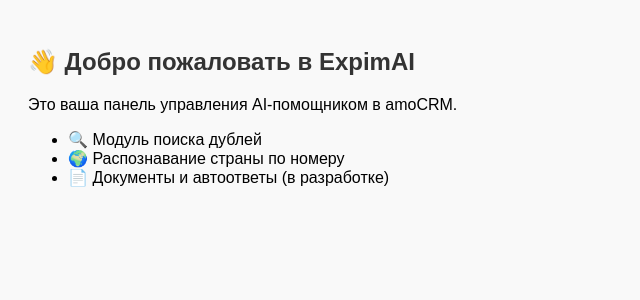
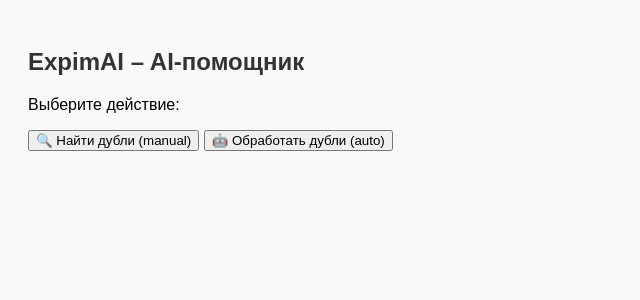
Before and after one commit to danilcheranev/expimai-amo, a FastAPI app: page /amo-panel in a window 1280 px wide. Shown: the top 300 px of the page, without its empty margins (0-640 px from the left). Run offline with FastAPI, Linux system fonts and the light colour scheme.

Commit message:
Update index.html

```diff
--- a/templates/index.html
+++ b/templates/index.html
@@ -1,17 +1,35 @@
 <!DOCTYPE html>
 <html lang="ru">
 <head>
-    <meta charset="UTF-8">
-    <title>ExpimAI – панель управления</title>
-    <link rel="stylesheet" href="/static/styles.css">
+  <meta charset="UTF-8" />
+  <title>ExpimAI – панель</title>
+  <link rel="stylesheet" href="/static/styles.css" />
 </head>
 <body>
-    <h2>👋 Добро пожаловать в ExpimAI</h2>
-    <p>Это ваша панель управления AI-помощником в amoCRM.</p>
-    <ul>
-        <li>🔍 Модуль поиска дублей</li>
-        <li>🌍 Распознавание страны по номеру</li>
-        <li>📄 Документы и автоответы (в разработке)</li>
-    </ul>
+  <div class="container">
+    <h2>ExpimAI – AI-помощник</h2>
+    <p>Выберите действие:</p>
+    <button id="btn-manual">🔍 Найти дубли (manual)</button>
+    <button id="btn-auto">🤖 Обработать дубли (auto)</button>
+    <pre id="output" style="white-space: pre-wrap; margin-top: 1em;"></pre>
+  </div>
+
+  <script>
+    async function callDuplicates(mode) {
+      const responsibleId = 123; // замените на ID менеджера
+      const url = `/api/duplicates?mode=${mode}&responsible_id=${responsibleId}`;
+      document.getElementById('output').textContent = 'Загрузка…';
+      try {
+        const res = await fetch(url, { method: 'POST' });
+        const data = await res.json();
+        document.getElementById('output').textContent = JSON.stringify(data, null, 2);
+      } catch (err) {
+        document.getElementById('output').textContent = 'Ошибка: ' + err;
+      }
+    }
+
+    document.getElementById('btn-manual').onclick = () => callDuplicates('manual');
+    document.getElementById('btn-auto').onclick   = () => callDuplicates('auto');
+  </script>
 </body>
 </html>
```
